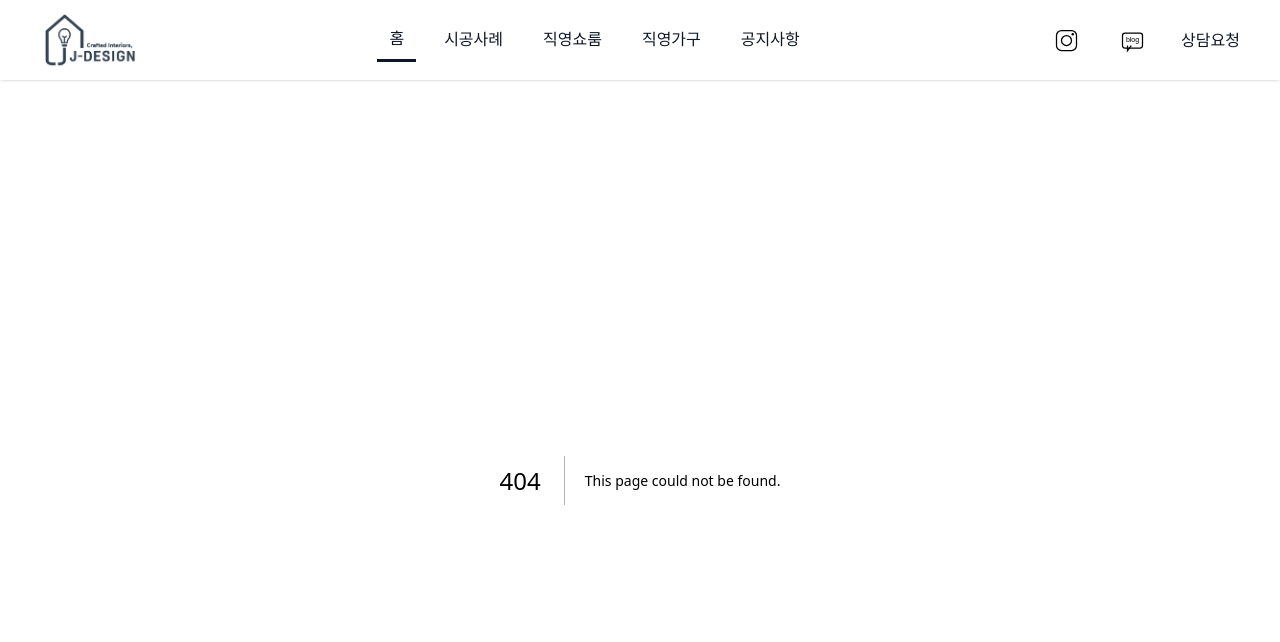
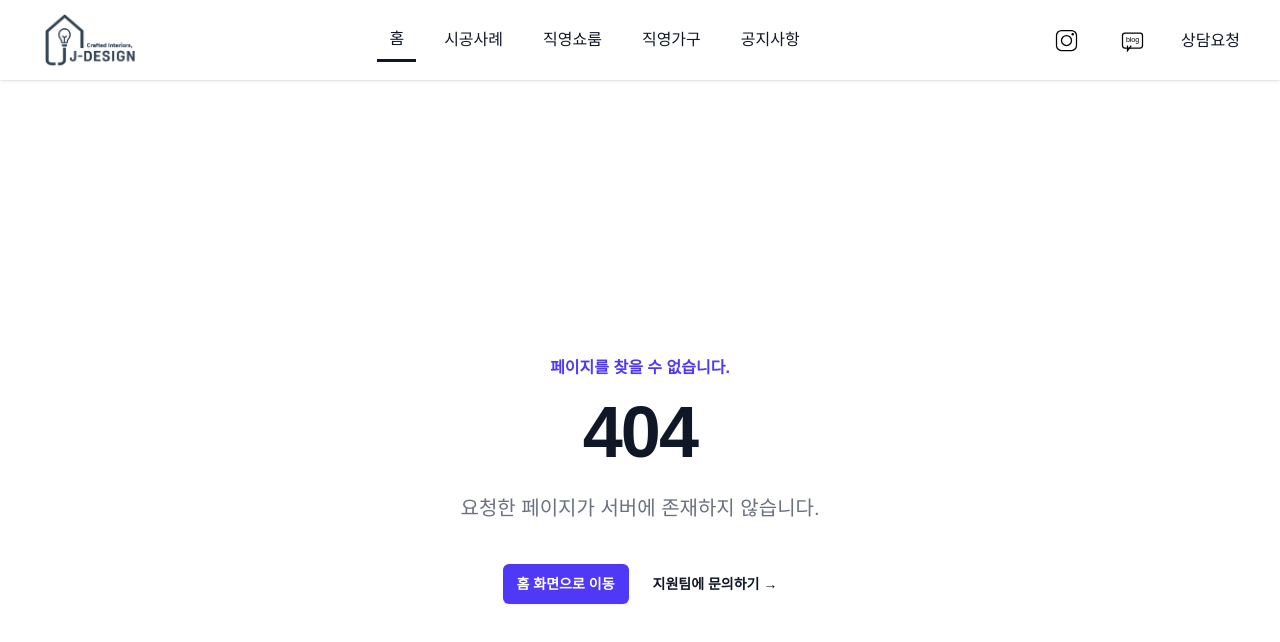
Before and after one commit to kwonnahyun0125/jj-design-web-fe, a Next.js app: page /error in a window 1280 px wide. Before the commit this address had no page. Shown: the top 642 px of the page. Built offline with nearby package versions, Linux system fonts and the light colour scheme.

Commit message:
feat: 에러 페이지 및 미들웨어 추가, 에러 코드 및 메시지 정의

```diff
--- /dev/null
+++ b/src/app/error/page.tsx
@@ -0,0 +1,7 @@
+import { Error } from "@/component/error";
+
+const ErrorPage = () => {
+  return <Error status={"notfound"} />;
+};
+
+export default ErrorPage;
--- /dev/null
+++ b/src/component/error.tsx
@@ -0,0 +1,36 @@
+import Link from "next/link";
+import { ERROR_CODE, ERROR_DESCRIPTION, ERROR_MESSAGES } from "@/type/error";
+
+export const Error = ({ status }: { status: string }) => {
+  const errorStatus = status.toUpperCase() as keyof typeof ERROR_MESSAGES; // 에러 메세지, 코드 enum key
+
+  return (
+    <main className="grid min-h-full place-items-center bg-white px-6 py-24 sm:py-32 lg:px-8 dark:bg-gray-900">
+      <div className="text-center">
+        <p className="text-base font-semibold text-indigo-600 dark:text-indigo-400">
+          {ERROR_MESSAGES[errorStatus]}
+        </p>
+        <h1 className="mt-4 text-5xl font-semibold tracking-tight text-balance text-gray-900 sm:text-7xl dark:text-white">
+          {ERROR_CODE[errorStatus]}
+        </h1>
+        <p className="mt-6 text-lg font-medium text-pretty text-gray-500 sm:text-xl/8 dark:text-gray-400">
+          {ERROR_DESCRIPTION[errorStatus]}
+        </p>
+        <div className="mt-10 flex items-center justify-center gap-x-6">
+          <Link
+            href="/"
+            className="rounded-md bg-indigo-600 px-3.5 py-2.5 text-sm font-semibold text-white shadow-xs hover:bg-indigo-500 focus-visible:outline-2 focus-visible:outline-offset-2 focus-visible:outline-indigo-600 dark:bg-indigo-500 dark:hover:bg-indigo-400 dark:focus-visible:outline-indigo-500"
+          >
+            홈 화면으로 이동
+          </Link>
+          <Link
+            href="#"
+            className="text-sm font-semibold text-gray-900 dark:text-white"
+          >
+            지원팀에 문의하기 <span aria-hidden="true">&rarr;</span>
+          </Link>
+        </div>
+      </div>
+    </main>
+  );
+};
--- /dev/null
+++ b/src/middleware.ts
@@ -0,0 +1,47 @@
+import { NextRequest, NextResponse } from "next/server";
+
+export function middleware(request: NextRequest) {
+  const { pathname } = request.nextUrl;
+
+  // 루트 경로를 /home으로 리다이렉트
+  if (pathname === "/") {
+    const url = request.nextUrl.clone();
+    url.pathname = "/home";
+    return NextResponse.redirect(url);
+  }
+
+  const validPaths = [
+    "/home",
+    "/company",
+    "/consultation",
+    "/furniture",
+    "/notice",
+    "/project",
+    "/showroom",
+    "/error",
+  ];
+
+  // 유효하지 않은 경로면 /error로 리다이렉트
+  if (!validPaths.includes(pathname)) {
+    console.log("Invalid path accessed:", pathname);
+    return NextResponse.redirect(new URL("/error", request.url));
+  }
+
+  // 유효하면 계속 진행
+  return NextResponse.next();
+}
+
+export const config = {
+  matcher: [
+    /*
+     * Match all request paths except for the ones starting with:
+     * - api (API routes)
+     * - _next/static (static files)
+     * - _next/image (image optimization files)
+     * - favicon.ico (favicon file)
+     * - image (your image folder)
+     * - svg (your svg folder)
+     */
+    '/((?!api|_next/static|_next/image|favicon.ico|image|svg).*)',
+  ],
+};
--- /dev/null
+++ b/src/type/error.tsx
@@ -0,0 +1,17 @@
+export enum ERROR_CODE {
+  NOTFOUND = 404,
+  UNAUTHORIZED = 401,
+  FORBIDDEN = 403,
+}
+
+export enum ERROR_MESSAGES {
+  NOTFOUND = "페이지를 찾을 수 없습니다.",
+  UNAUTHORIZED = "이 페이지를 볼 수 있는 권한이 없습니다.",
+  FORBIDDEN = "접근이 거부되었습니다.",
+}
+
+export enum ERROR_DESCRIPTION {
+  NOTFOUND = "요청한 페이지가 서버에 존재하지 않습니다.",
+  UNAUTHORIZED = "이 페이지를 볼 수 있는 권한이 없습니다.",
+  FORBIDDEN = "접근이 거부되었습니다.",
+}
```
